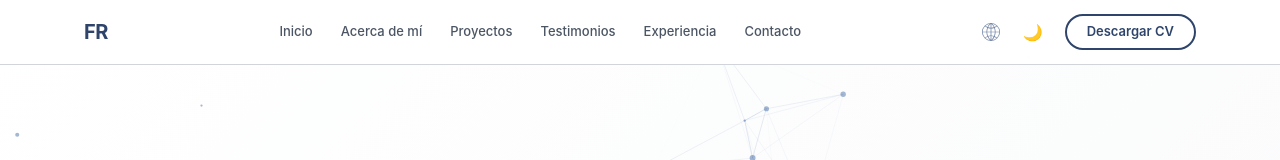
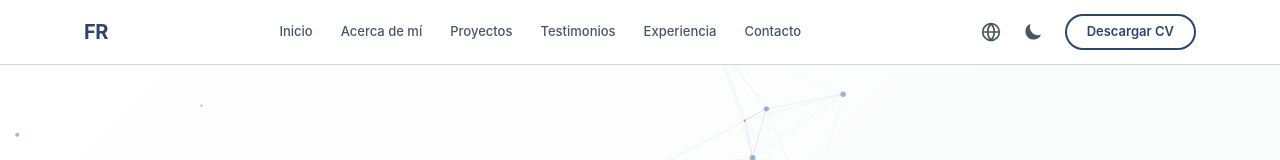
Before and after one commit to fernandorosero91/portafolio, a Next.js app: page / in a window 1280 px wide. Shown: the top 160 px of the page. Built offline with nearby package versions, Linux system fonts and the light colour scheme.

Commit message:
cambio de logos svg

```diff
--- a/app/components/Hero.tsx
+++ b/app/components/Hero.tsx
@@ -111,6 +111,7 @@ export default function Hero() {
                 src="/profile-photo.jpg"
                 alt="Fernando Rosero"
                 fill
+                sizes="(max-width: 640px) 256px, (max-width: 1024px) 288px, 340px"
                 className="object-cover"
                 priority
               />
--- a/app/components/Navbar.tsx
+++ b/app/components/Navbar.tsx
@@ -3,7 +3,35 @@
 import { useState, useEffect } from 'react';
 import { useLanguage } from '../contexts/LanguageContext';
 import { useDownloadCV } from '../hooks/useDownloadCV';
-import Image from 'next/image';
+
+/* ── SVG Icons ── */
+const GlobeIcon = () => (
+  <svg width="20" height="20" viewBox="0 0 24 24" fill="none" stroke="currentColor" strokeWidth="2" strokeLinecap="round" strokeLinejoin="round">
+    <circle cx="12" cy="12" r="10" />
+    <path d="M2 12h20" />
+    <path d="M12 2a15.3 15.3 0 0 1 4 10 15.3 15.3 0 0 1-4 10 15.3 15.3 0 0 1-4-10 15.3 15.3 0 0 1 4-10z" />
+  </svg>
+);
+
+const SunIcon = () => (
+  <svg width="20" height="20" viewBox="0 0 24 24" fill="currentColor" stroke="none">
+    <circle cx="12" cy="12" r="5" />
+    <rect x="11" y="1" width="2" height="3" rx="1" />
+    <rect x="11" y="20" width="2" height="3" rx="1" />
+    <rect x="20" y="11" width="3" height="2" rx="1" />
+    <rect x="1" y="11" width="3" height="2" rx="1" />
+    <rect x="17.66" y="3.93" width="2" height="3" rx="1" transform="rotate(45 18.66 5.43)" />
+    <rect x="4.34" y="17.07" width="2" height="3" rx="1" transform="rotate(45 5.34 18.57)" />
+    <rect x="17.66" y="17.07" width="2" height="3" rx="1" transform="rotate(-45 18.66 18.57)" />
+    <rect x="4.34" y="3.93" width="2" height="3" rx="1" transform="rotate(-45 5.34 5.43)" />
+  </svg>
+);
+
+const MoonIcon = () => (
+  <svg width="20" height="20" viewBox="0 0 24 24" fill="currentColor" stroke="none">
+    <path d="M21.752 15.002A9.718 9.718 0 0 1 18 15.75c-5.385 0-9.75-4.365-9.75-9.75 0-1.33.266-2.597.748-3.752A9.753 9.753 0 0 0 3 11.25C3 16.635 7.365 21 12.75 21a9.753 9.753 0 0 0 9.002-5.998Z" />
+  </svg>
+);
 
 export default function Navbar() {
   const { language, setLanguage, t } = useLanguage();
@@ -77,10 +105,11 @@ export default function Navbar() {
             <div className="lang-sel relative">
               <button
                 onClick={e => { e.stopPropagation(); setLangOpen(!langOpen); }}
-                className="flex h-9 w-9 items-center justify-center rounded-full transition-colors duration-200"
+                className="flex h-9 w-9 items-center justify-center rounded-full transition-colors duration-200 hover:bg-black/5"
                 style={{ color: 'var(--text-tertiary)' }}
+                aria-label="Language"
               >
-                <Image src="/globe-language.svg" alt="Language" width={18} height={18} className="opacity-60" />
+                <GlobeIcon />
               </button>
               {langOpen && (
                 <div
@@ -104,10 +133,11 @@ export default function Navbar() {
             {/* Theme */}
             <button
               onClick={toggleTheme}
-              className="flex h-9 w-9 items-center justify-center rounded-full text-base"
+              className="flex h-9 w-9 items-center justify-center rounded-full transition-colors duration-200 hover:bg-black/5"
+              style={{ color: 'var(--text-tertiary)' }}
               aria-label="Toggle theme"
             >
-              {theme === 'dark' ? '☀️' : '🌙'}
+              {theme === 'dark' ? <SunIcon /> : <MoonIcon />}
             </button>
 
             {/* CV button */}
```
